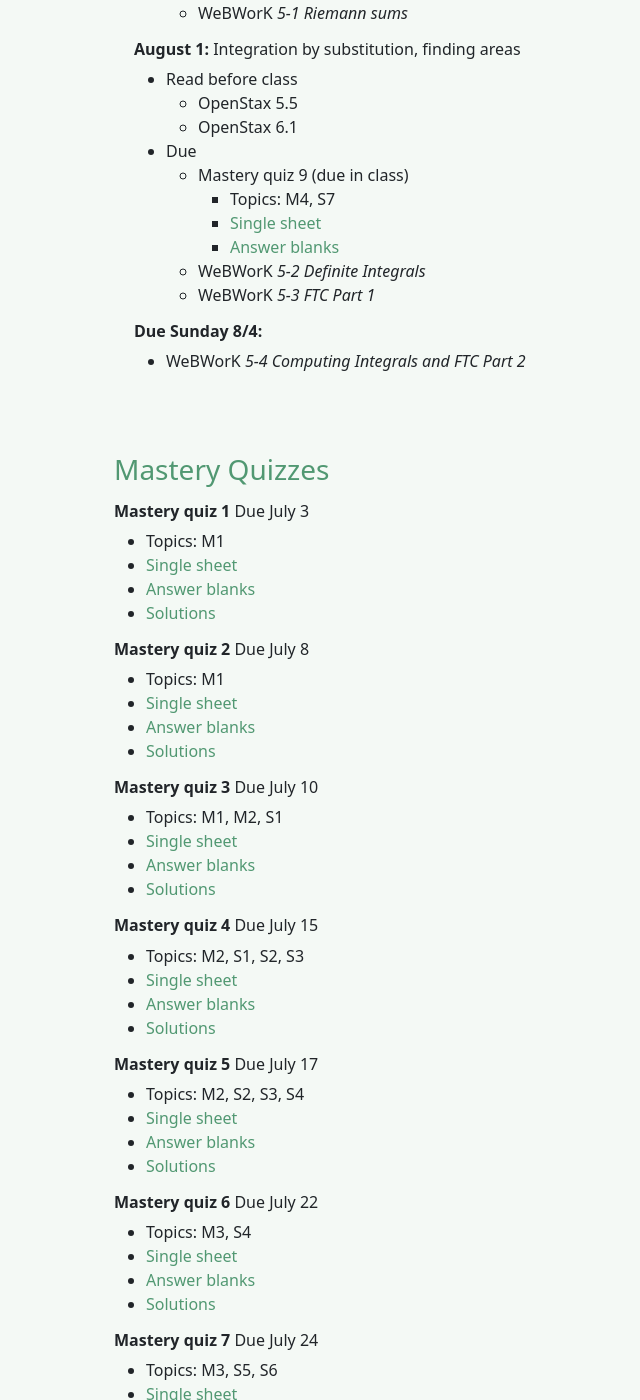
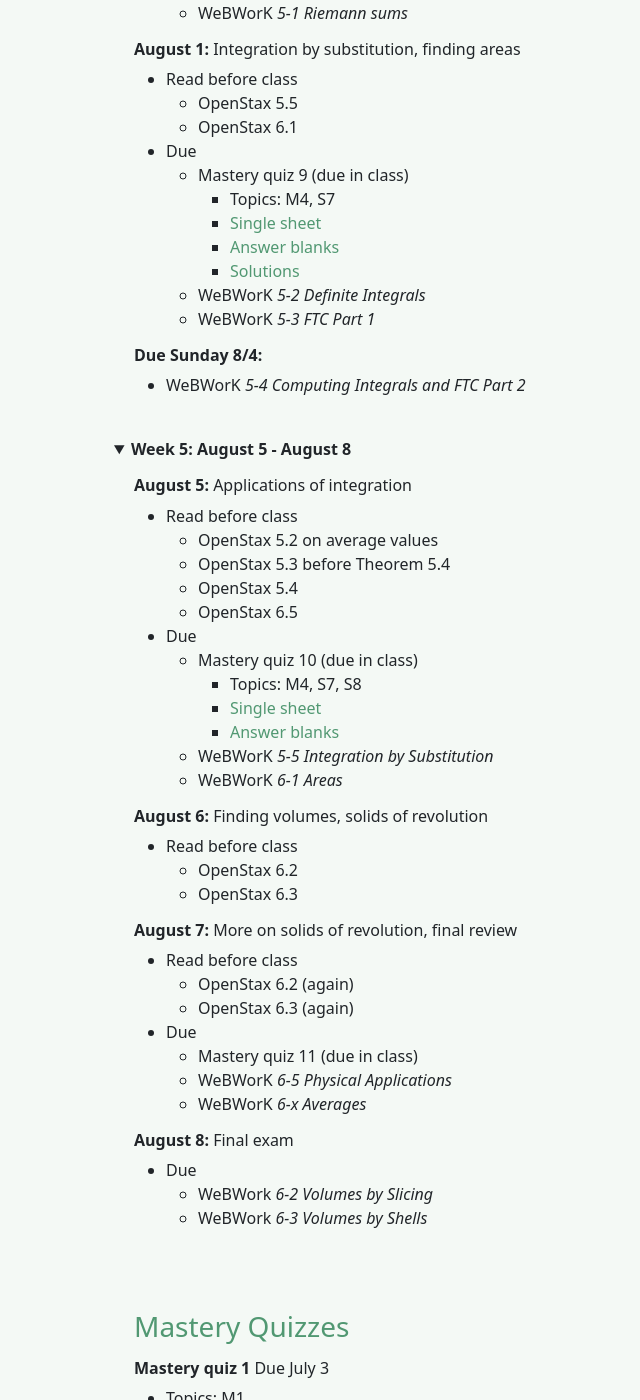
Before and after one commit to bncling/bncl-site, a Jekyll site: the page built from _courses/GW1231_summer_24.markdown, in a window 1280 px wide and 1400 px high, scrolled down 829 px. Shown: the whole window, without its empty margins (253-893 px from the left). Built offline with Jekyll 4.4.1, drawn with Linux system fonts in a browser that asks for light colours; some of the changed text lies outside the part shown.

Commit message:
rebuilding site Fri Aug  2 09:18:00 EDT 2024

```diff
--- a/_courses/GW1231_summer_24.markdown
+++ b/_courses/GW1231_summer_24.markdown
@@ -246,6 +246,7 @@
 		- Topics: M4, S7
 		- [Single sheet](/assets/documents/mq9_single_sheet.pdf)
 		- [Answer blanks](/assets/documents/mq9_answer_blanks.pdf)
+		- [Solutions](/assets/documents/mq9_solutions.pdf)
 	- WeBWorK *5-2 Definite Integrals*
 	- WeBWorK *5-3 FTC Part 1*
 
@@ -256,8 +257,8 @@
 
 </details>
 
-<!--
-<details markdown="1">
+
+<details markdown="1" open>
 <summary><b>Week 5: August 5 - August 8</b></summary>
 
 ###### **August 5:** Applications of integration
@@ -268,6 +269,9 @@
 	- OpenStax 6.5
 - Due
 	- Mastery quiz 10 (due in class)
+		- Topics: M4, S7, S8
+		- [Single sheet](/assets/documents/mq10_single_sheet.pdf)
+		- [Answer blanks](/assets/documents/mq10_answer_blanks.pdf)
 	- WeBWorK *5-5 Integration by Substitution*
 	- WeBWorK *6-1 Areas*
 
@@ -292,7 +296,7 @@
 
 <br>
 
-</details>-->
+
 
 
 <br>
@@ -351,6 +355,12 @@
 - Topics: M4, S7
 - [Single sheet](/assets/documents/mq9_single_sheet.pdf)
 - [Answer blanks](/assets/documents/mq9_answer_blanks.pdf)
+- [Solutions](/assets/documents/mq9_solutions.pdf)
+
+###### **Mastery quiz 10** Due August 5
+- Topics: M4, S7, S8
+- [Single sheet](/assets/documents/mq10_single_sheet.pdf)
+- [Answer blanks](/assets/documents/mq10_answer_blanks.pdf)
 
 
 <br>
```
Also changed, not shown: 4 other files.
